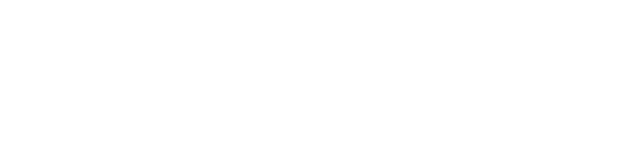
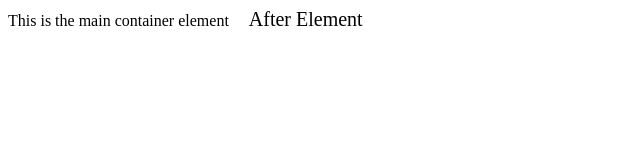
Before and after one commit to acciojob/pseudo-class-karthick-003, a website: page main.html in a window 1280 px wide. Shown: the whole page, without its empty margins (0-640 px from the left). Drawn offline with Linux system fonts and the light colour scheme.

Commit message:
created a submission

```diff
--- a/main.html
+++ b/main.html
@@ -10,7 +10,7 @@
 	<!-- the entire body must be written by student -->
     <script type="text/javascript" src="./script.js">
 </script>
-
+	<div id="container">This is the main container element</div>
 </body>
 
 </html>
--- a/styles.css
+++ b/styles.css
@@ -1 +1,6 @@
 /*  your css code here. If applicable */
+#container::after{
+	content :"After Element";
+	font-size:20px;
+	margin:20px;
+}
```
